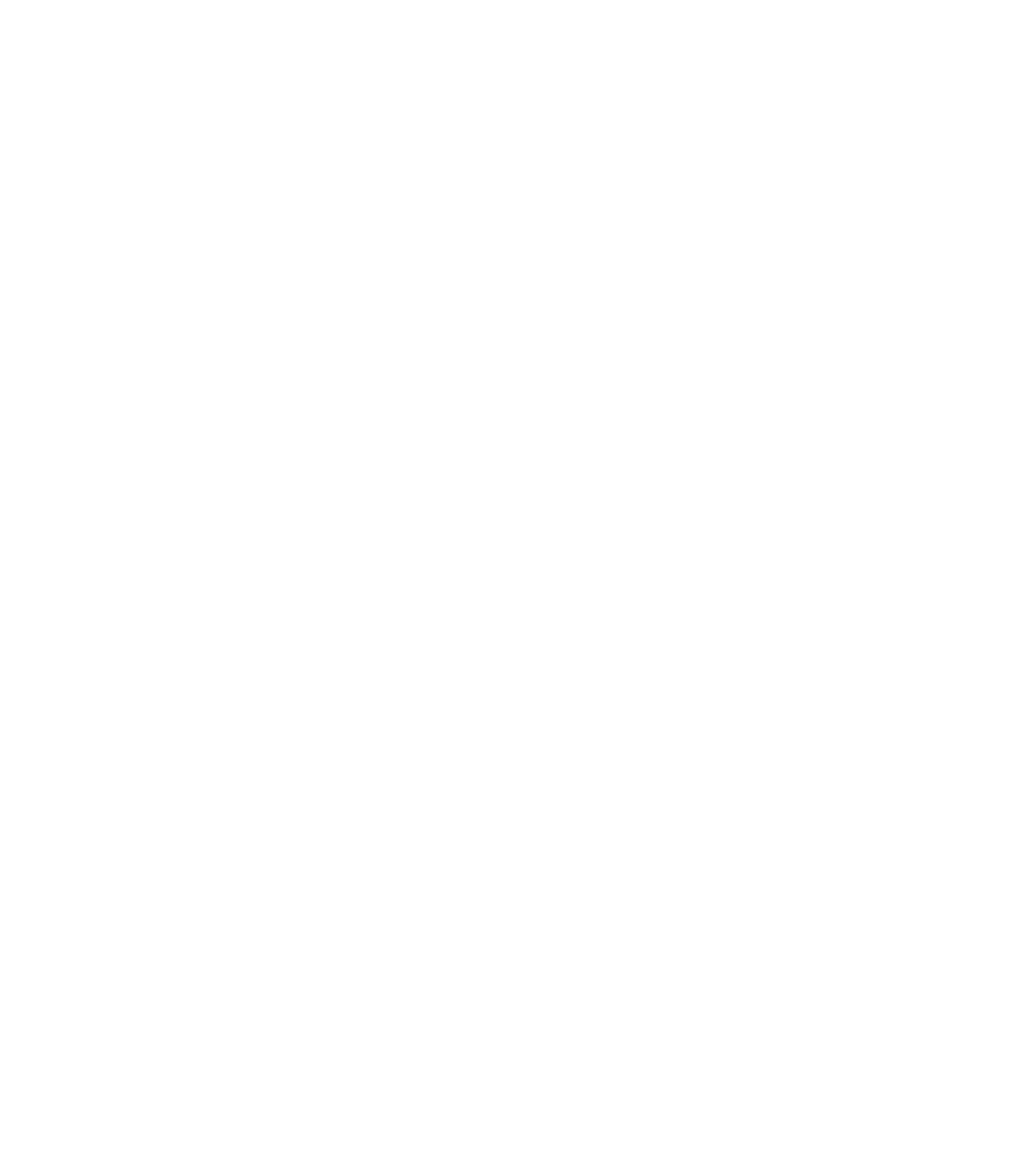
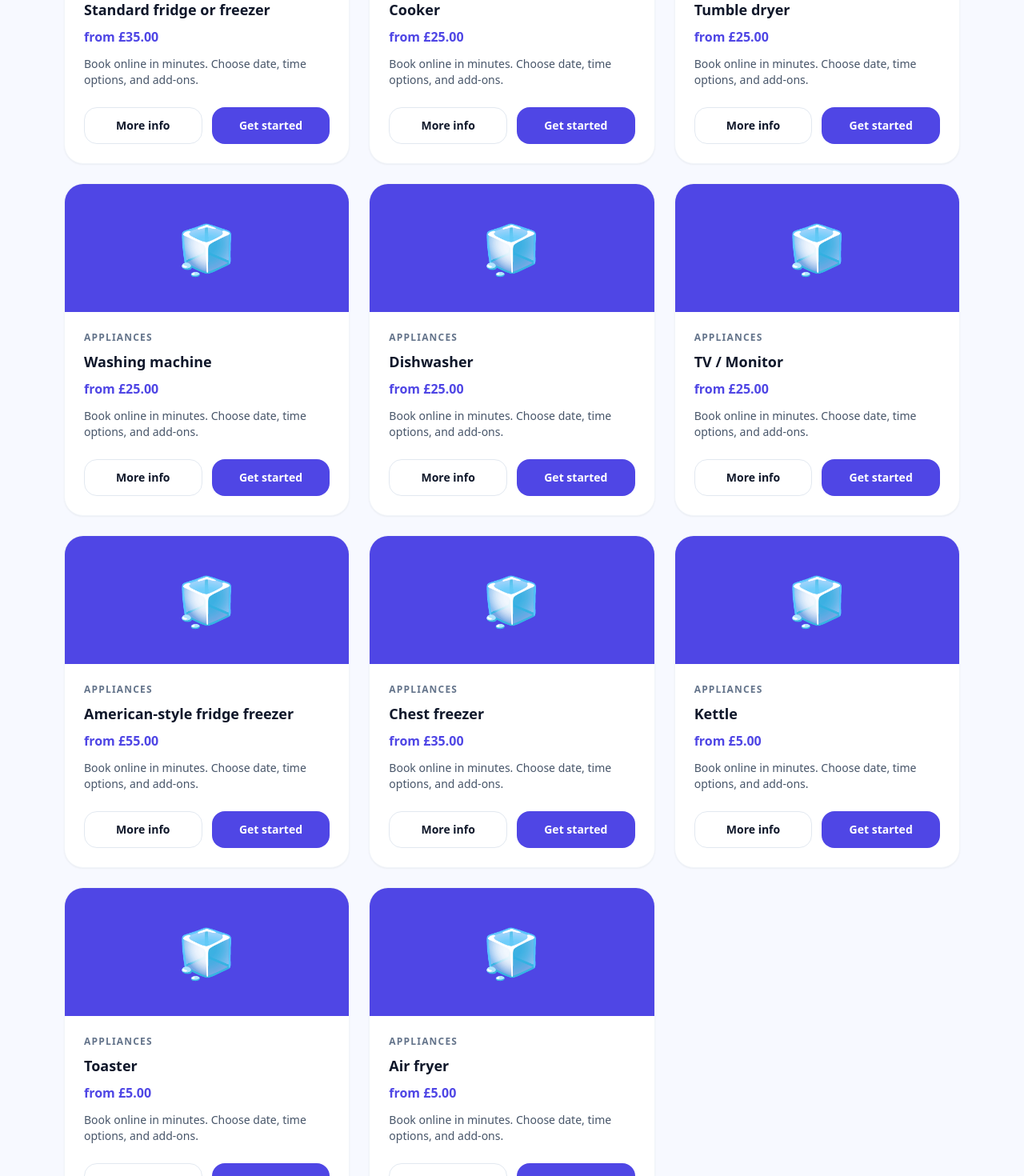
Before and after one commit to othomas555/arocwaste, a Next.js app: page /appliances in a window 1280 px wide. Shown: the part 900-2370 px from the top of the page at 80% size. Before the commit the page ends 800 px from the top, so only its background shows below. Built offline with nearby package versions, Linux system fonts and the light colour scheme.

Commit message:
Update appliances.js

```diff
--- a/data/appliances.js
+++ b/data/appliances.js
@@ -1,80 +1,116 @@
 // data/appliances.js
+// Appliance items (item-based like Furniture). Prices are in GBP.
 
-export const applianceItems = [
+export const appliances = [
   {
-    id: "undercounter-fridge",
-    title: "Undercounter fridge or freezer",
-    desc: "Small undercounter unit. Photo required.",
-    price: 30,
-    photoRequired: true,
+    slug: "small-kitchen-appliance",
+    title: "Small kitchen appliance",
+    subtitle: "Kettle / toaster / air fryer size",
+    price: 5,
+    popular: false,
   },
   {
-    id: "upright-fridge-freezer",
-    title: "Upright fridge / fridge-freezer (up to 600mm)",
-    desc: "Standard kitchen fridge or fridge-freezer. Photo required.",
-    price: 50,
-    photoRequired: true,
+    slug: "medium-appliance",
+    title: "Medium appliance",
+    subtitle: "A medium-sized household appliance",
+    price: 15,
+    popular: false,
   },
   {
-    id: "american-fridge-freezer",
-    title: "American-style fridge freezer",
-    desc: "Large double-door unit. Photo required.",
-    price: 65,
-    photoRequired: true,
+    slug: "large-appliance",
+    title: "Large appliance",
+    subtitle: "A large household appliance",
+    price: 25,
+    popular: false,
+  },
+
+  // Popular items
+  {
+    slug: "fridge-or-freezer",
+    title: "Standard fridge or freezer",
+    subtitle: "Fridge, freezer, or fridge-freezer (standard size)",
+    price: 35,
+    popular: true,
   },
   {
-    id: "commercial-fridge",
-    title: "Commercial fridge or freezer",
-    desc: "Shop, catering or commercial unit. Photo required.",
-    price: 100,
-    photoRequired: true,
+    slug: "cooker",
+    title: "Cooker",
+    subtitle: "Freestanding cooker",
+    price: 25,
+    popular: true,
+  },
+  {
+    slug: "tumble-dryer",
+    title: "Tumble dryer",
+    subtitle: "Any standard tumble dryer",
+    price: 25,
+    popular: true,
+  },
+  {
+    slug: "washing-machine",
+    title: "Washing machine",
+    subtitle: "Any standard washing machine",
+    price: 25,
+    popular: true,
+  },
+  {
+    slug: "dishwasher",
+    title: "Dishwasher",
+    subtitle: "Any standard dishwasher",
+    price: 25,
+    popular: true,
+  },
+  {
+    slug: "tv-or-monitor",
+    title: "TV / Monitor",
+    subtitle: "Television or computer monitor",
+    price: 25,
+    popular: true,
   },
 
+  // Other specific items
   {
-    id: "washing-machine",
-    title: "Washing machine",
-    desc: "Please disconnect in advance if possible.",
-    price: 45,
-    photoRequired: false,
+    slug: "american-fridge-freezer",
+    title: "American-style fridge freezer",
+    subtitle: "Large double-door / American-style unit",
+    price: 55,
+    popular: false,
   },
   {
-    id: "tumble-dryer",
-    title: "Tumble dryer",
-    desc: "Vented or condenser dryer.",
-    price: 45,
-    photoRequired: false,
+    slug: "chest-freezer",
+    title: "Chest freezer",
+    subtitle: "Large chest-style freezer",
+    price: 35,
+    popular: false,
+  },
+
+  // Small named items (also covered by small-kitchen-appliance, but listed for clarity)
+  {
+    slug: "kettle",
+    title: "Kettle",
+    subtitle: "Electric kettle",
+    price: 5,
+    popular: false,
   },
   {
-    id: "dishwasher",
-    title: "Dishwasher",
-    desc: "Please disconnect in advance if possible.",
-    price: 45,
-    photoRequired: false,
+    slug: "toaster",
+    title: "Toaster",
+    subtitle: "Any toaster",
+    price: 5,
+    popular: false,
   },
   {
-    id: "cooker-oven",
-    title: "Cooker / oven",
-    desc: "Freestanding preferred. Photo recommended.",
-    price: 55,
-    photoRequired: true,
-  },
-  {
-    id: "microwave",
-    title: "Microwave",
-    desc: "Small countertop appliance.",
-    price: 25,
-    photoRequired: false,
+    slug: "air-fryer",
+    title: "Air fryer",
+    subtitle: "Countertop air fryer",
+    price: 5,
+    popular: false,
   },
 ];
 
-export const timeOptions = [
-  { id: "any", title: "Any", price: 0, note: "Free" },
-  { id: "morning", title: "Morning", price: 10, note: "+£10.00" },
-  { id: "afternoon", title: "Afternoon", price: 10, note: "+£10.00" },
-  { id: "two-hour", title: "Choose 2 hour time slot", price: 25, note: "+£25.00" },
-];
+export function getApplianceBySlug(slug) {
+  return appliances.find((i) => i.slug === slug) || null;
+}
 
-export const removalOptions = [
-  { id: "no", title: "No", price: 0, note: "Free" },
-  { id: "yes", title: "Yes", price: 20, note: "+£20.00" },
-];
+// For convenience if any pages import default
+export default appliances;
```
